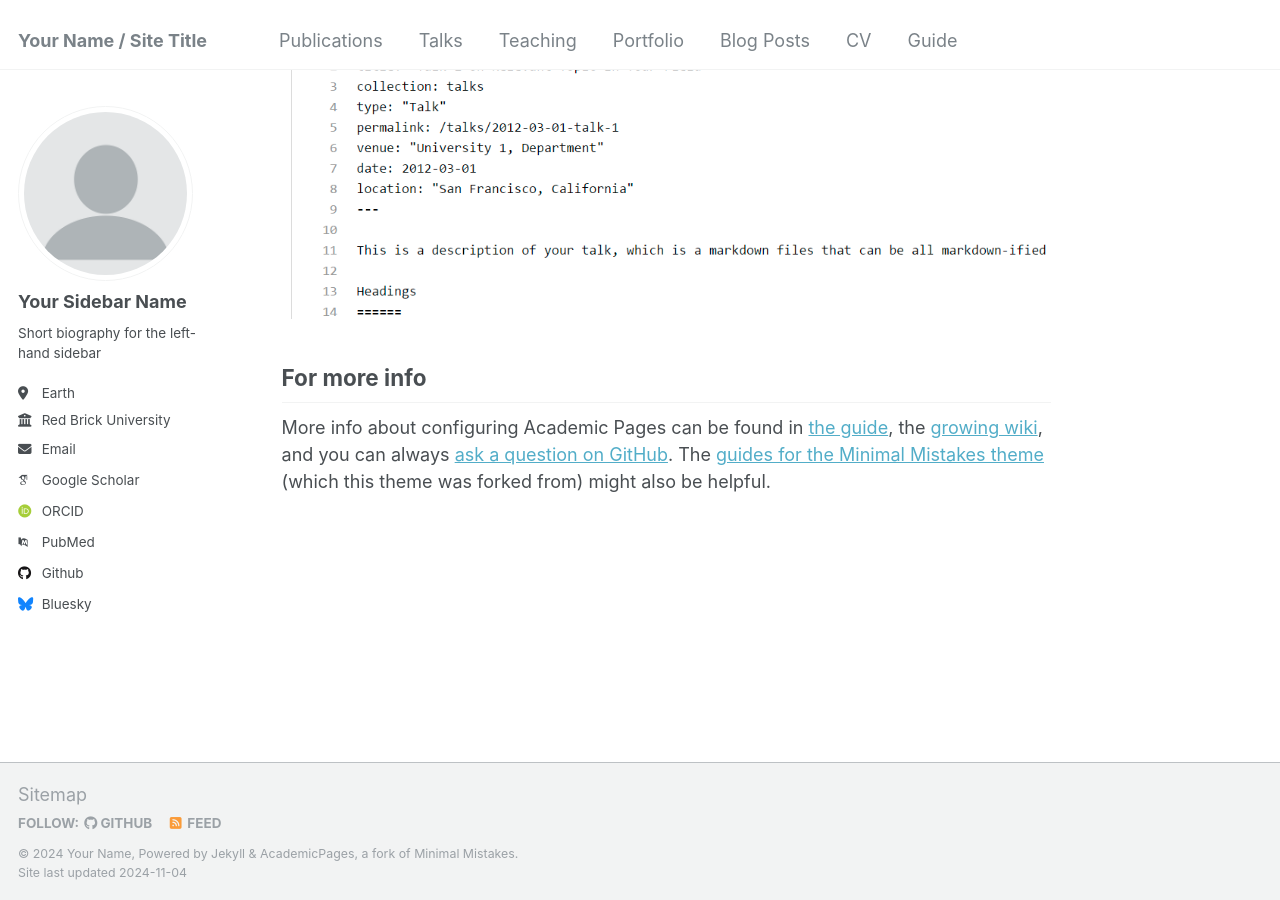
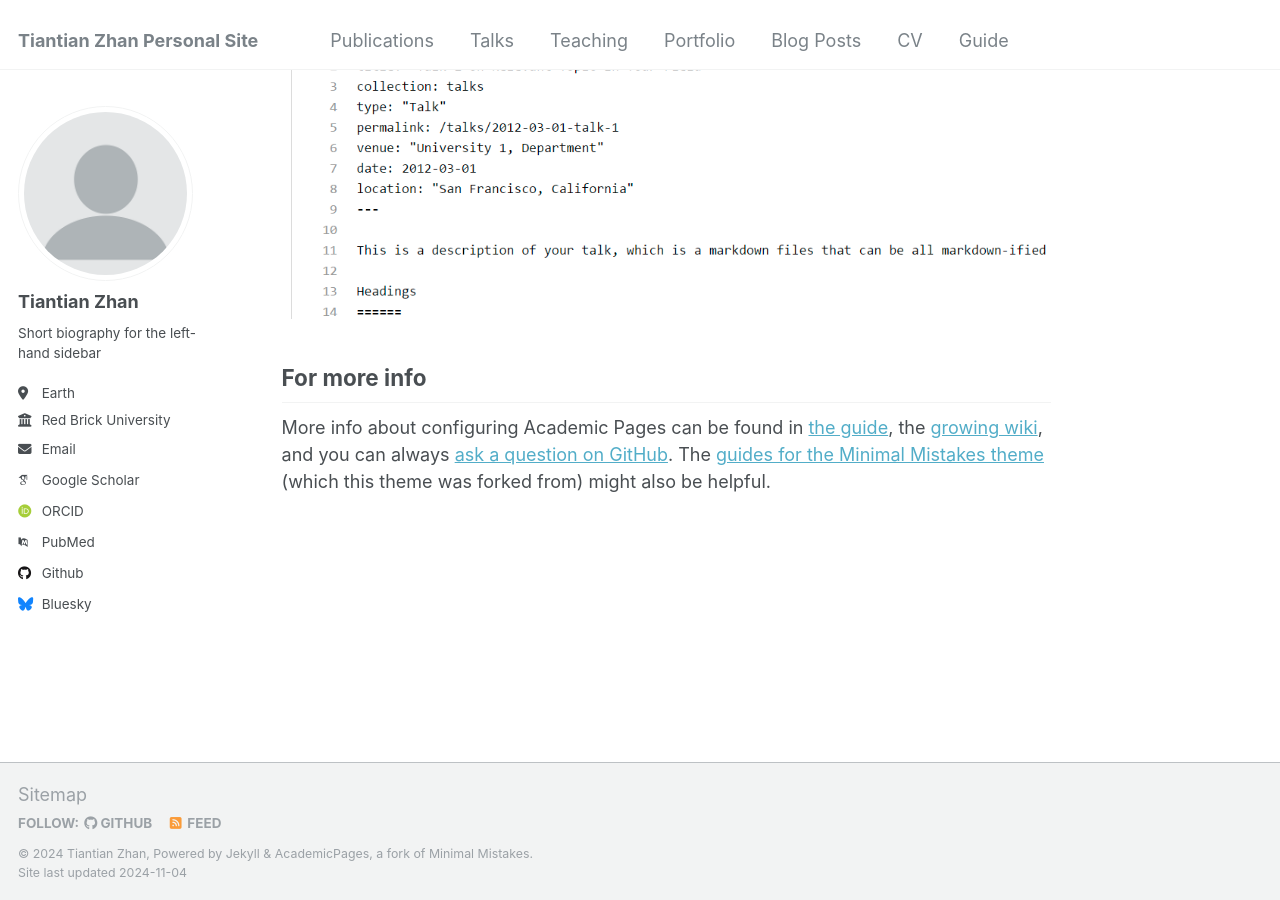
Before and after one commit to TiantianZhan/tiantianzhan.github.io, a Jekyll site: the page built from _pages/about.md, in a window 1280 px wide and 900 px high, scrolled down 2643 px. Built offline with Jekyll 4.4.1, drawn with Linux system fonts in a browser that asks for light colours; some web fonts are replaced.

Commit message:
Update _config.yml

```diff
--- a/_config.yml
+++ b/_config.yml
@@ -8,11 +8,11 @@
 
 # Basic Site Settings
 locale                   : "en-US"
-title                    : "Your Name / Site Title"
+title                    : "Tiantian Zhan Personal Site"
 title_separator          : "-"
-name                     : &name "Your Name"
+name                     : &name "Tiantian Zhan"
 description              : &description "personal description"
-url                      : https://academicpages.github.io # the base hostname & protocol for your site e.g. "https://mmistakes.github.io"
+url                      : https://tiantianzhan.github.io # the base hostname & protocol for your site e.g. "https://mmistakes.github.io"
 baseurl                  : "" # the subpath of your site, e.g. "/blog"
 repository               : "academicpages/academicpages.github.io"
 
@@ -22,13 +22,13 @@ repository               : "academicpages/academicpages.github.io"
 author:
   # Biographic information
   avatar           : "profile.png"
-  name             : "Your Sidebar Name"
+  name             : "Tiantian Zhan"
   pronouns         : # example: "she/her"
   bio              : "Short biography for the left-hand sidebar"
   location         : "Earth"
   employer         : "Red Brick University"
   uri              : # URL
-  email            : "none@example.org"
+  email            : "tiantian.zhan@yale.edu"
 
   # Academic websites
   arxiv            : # URL - Update with the correct link to your profile
```
